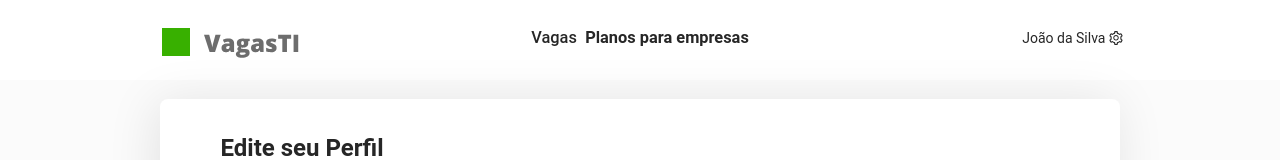
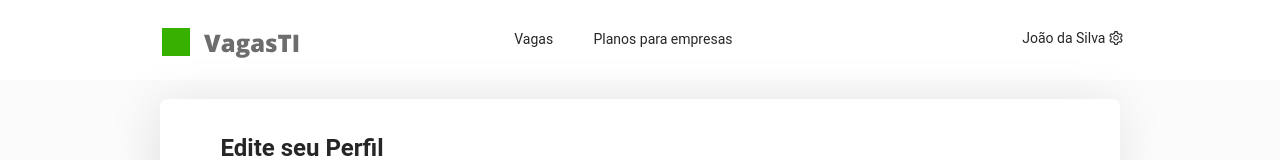
Before and after one commit to vitorgongora/uem-arq-soft-front-end-vagas-ti, a React (Create React App) app: page /user/EditarPerfil in a window 1280 px wide. Shown: the top 160 px of the page. Built offline with nearby package versions, Linux system fonts and the light colour scheme.

Commit message:
fix buttons

```diff
--- a/src/pages/EditarPerfil/EditarPerfil.js
+++ b/src/pages/EditarPerfil/EditarPerfil.js
@@ -49,13 +49,15 @@ const EditarPerfil = (props) => {
         <Row justify="center" style={{ width: "100%" }}>
           <Col span={8} style={{ marginTop: "2%" }}>
             <Row>
-              <div style={{ marginLeft: "35%" }}>{logo}</div>
+              <a style={{ marginLeft: "35%" }} href="/PaginaInicial">
+                <div>{logo}</div>
+              </a>
             </Row>
           </Col>
           <Col span={8} style={{ marginTop: "1%", display: "flex", flexDirection: "row" }}>
             <Row justify="center" style={{ width: "100%" }}>
-              <h3 style={{ marginRight: "1%" }}>Vagas</h3>
-              <h3 style={{ marginLeft: "1%", fontWeight: "bold" }}>Planos para empresas</h3>
+              <Button type="text" style={{ marginRight: "1%", marginTop: "10px" }} href="/Vagas">Vagas</Button>
+              <Button type="text" style={{ marginLeft: "1%", marginRight: "8%", marginTop: "10px" }} href="/PaginaDePlanos">Planos para empresas</Button>
             </Row>
           </Col>
           <Col span={8} style={{ marginTop: "1%" }}>
--- a/src/pages/PaginaDePlanos/PaginaDePlanos.js
+++ b/src/pages/PaginaDePlanos/PaginaDePlanos.js
@@ -38,12 +38,14 @@ const PaginaDePlanos = (props) => {
         <Row justify="center" style={{ width: "100%" }}>
           <Col span={8} style={{ marginTop: "2%" }}>
             <Row>
-              <div style={{ marginLeft: "35%" }}>{logo}</div>
+              <a style={{ marginLeft: "35%" }} href="/PaginaInicial">
+              <div>{logo}</div>
+              </a>
             </Row>
           </Col>
           <Col span={8} style={{ marginTop: "1%", display: "flex", flexDirection: "row" }}>
             <Row justify="center" style={{ width: "100%" }}>
-              <h3 style={{ marginRight: "1%" }}>Vagas</h3>
+              <Button type="text" style={{ marginRight: "1%", marginTop: "10px" }} href="/Vagas">Vagas</Button>
               <h3 style={{ marginLeft: "1%", marginRight: "8%", fontWeight: "bold" }}>Planos para empresas</h3>
             </Row>
           </Col>
@@ -85,6 +87,7 @@ const PaginaDePlanos = (props) => {
                   <Button
                     type="primary"
                     style={{marginTop: "100%", marginLeft: "17%" }}
+                    href="/user/Login"
                   >
                     Começar Gratuitamente
                   </Button>
--- a/src/pages/PaginaInicial/PaginaInicial.js
+++ b/src/pages/PaginaInicial/PaginaInicial.js
@@ -44,13 +44,15 @@ const PaginaInicial = (props) => {
         <Row justify="center" style={{ width: "100%" }}>
           <Col span={8} style={{ marginTop: "2%" }}>
             <Row>
-              <div style={{ marginLeft: "35%" }}>{logo}</div>
+              <a style={{ marginLeft: "35%" }} href="/PaginaInicial">
+              <div>{logo}</div>
+              </a>
             </Row>
           </Col>
           <Col span={8} style={{ marginTop: "1%", display: "flex", flexDirection: "row" }}>
             <Row justify="center" style={{ width: "100%" }}>
-              <h3 style={{ marginRight: "1%" }}>Vagas</h3>
-              <h3 style={{ marginLeft: "1%", marginRight: "8%", fontWeight: "bold" }}>Planos para empresas</h3>
+              <Button type="text" style={{ marginRight: "1%", marginTop: "10px" }} href="/Vagas">Vagas</Button>
+              <Button type="text" style={{ marginLeft: "1%", marginRight: "8%", marginTop: "10px" }} href="/PaginaDePlanos">Planos para empresas</Button>
             </Row>
           </Col>
           <Col span={8} style={{ marginTop: "1%" }}>
--- a/src/pages/VisualizarInscricoes/VisualizarInscricoes.js
+++ b/src/pages/VisualizarInscricoes/VisualizarInscricoes.js
@@ -86,13 +86,15 @@ const VisualizarInscricoes = (props) => {
         <Row justify="center" style={{ width: "100%" }}>
           <Col span={8} style={{ marginTop: "2%" }}>
             <Row>
-              <div style={{ marginLeft: "35%" }}>{logo}</div>
+              <a style={{ marginLeft: "35%" }} href="/PaginaInicial">
+                <div>{logo}</div>
+              </a>
             </Row>
           </Col>
           <Col span={8} style={{ marginTop: "1%", display: "flex", flexDirection: "row" }}>
             <Row justify="center" style={{ width: "100%" }}>
-              <h3 style={{ marginRight: "1%" }}>Vagas</h3>
-              <h3 style={{ marginLeft: "1%", fontWeight: "bold" }}>Planos para empresas</h3>
+              <Button type="text" style={{ marginRight: "1%", marginTop: "10px" }} href="/Vagas">Vagas</Button>
+              <Button type="text" style={{ marginLeft: "1%", marginRight: "8%", marginTop: "10px" }} href="/PaginaDePlanos">Planos para empresas</Button>
             </Row>
           </Col>
           <Col span={8} style={{ marginTop: "1%" }}>
```
